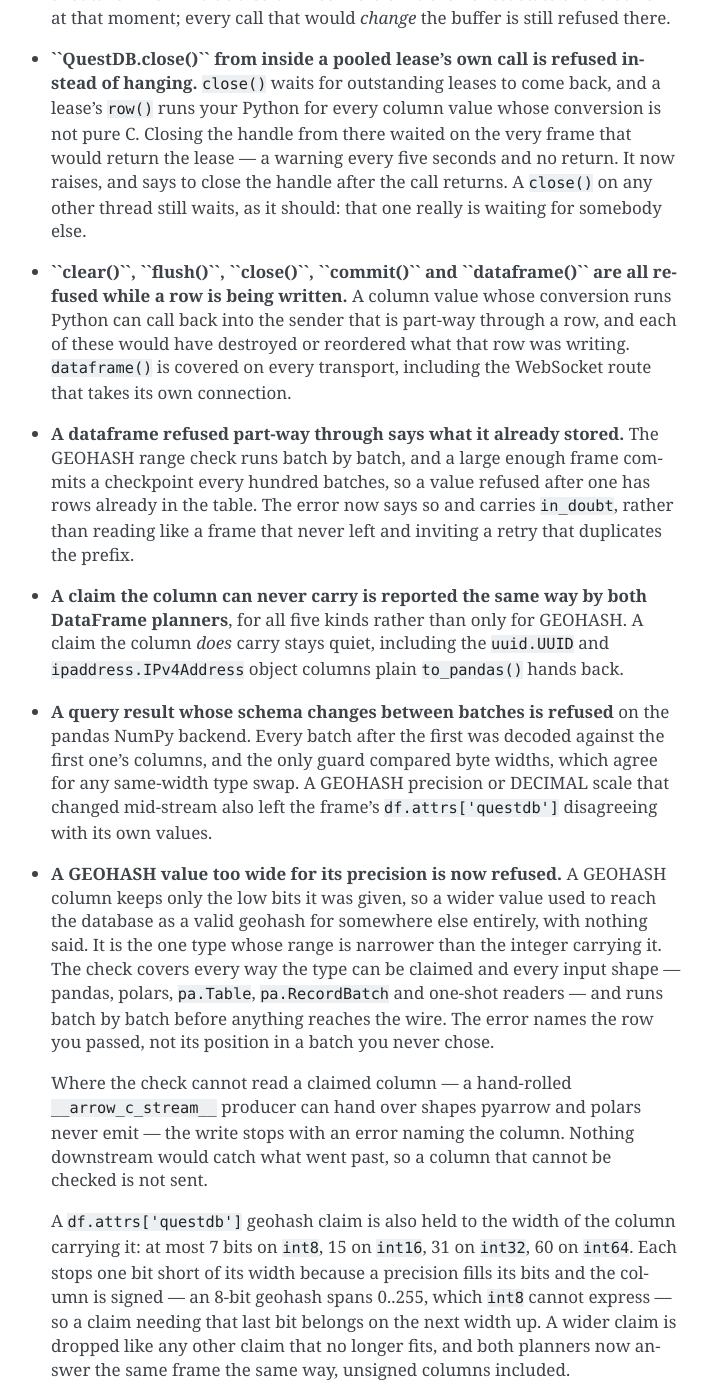
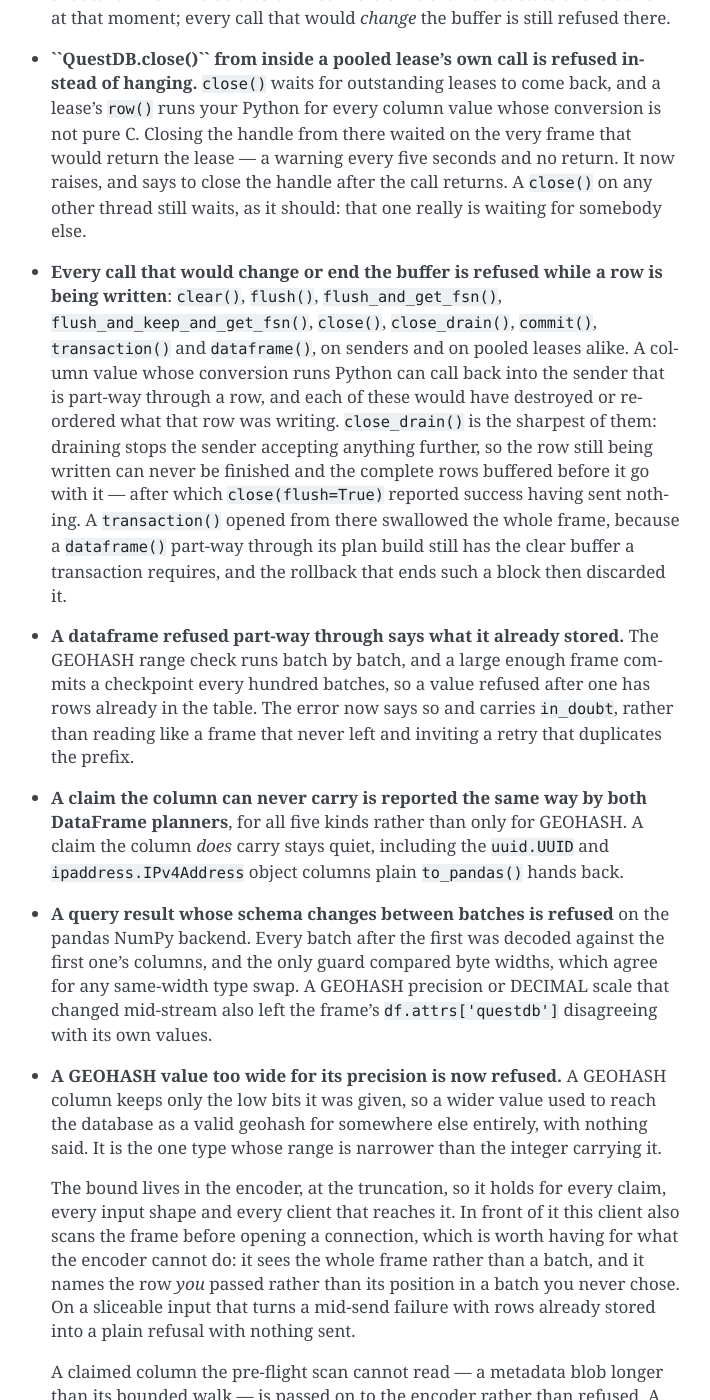
Before and after one commit to questdb/py-questdb-client, a Sphinx documentation site: the page built from docs/changelog.rst, in a window 1280 px wide and 1400 px high, scrolled down 5510 px. Shown: the whole window, without its empty margins (399-1109 px from the left). Built offline with Sphinx 7.4.7, drawn with Linux system fonts in a browser that asks for light colours; some of the changed text lies outside the part shown.

Commit message:
Make the client GEOHASH scan the early layer, not the only one
The encoder now holds every GEOHASH value to its claimed precision, at
the truncation, so this client's scan stops being the only thing between
a too-wide value and a geohash for somewhere else entirely.

That changes what "cannot check" has to mean. A claimed column whose
Arrow metadata runs past this side's bounded walk used to stop the send,
because nothing downstream would have caught an out-of-range value. It
is passed on now: the values may be entirely in range, and refusing them
over the length of the caller's metadata was a refusal about their
metadata rather than about their data. A blob that long with no claim in
it at all was refused too, which was the clearest over-refusal of the
lot.

The shape refusals stay. A batch that disagrees with its own schema is a
mistake rather than something the scan merely could not see, the
importer turns the same shapes away in its own words, and saying so
before a connection is opened is the better error.

What the scan is for is now written where it lives: it runs before a
connection is opened, sees the whole frame rather than a batch, and
names the caller's own row -- which on a sliceable input turns a
mid-send failure with rows already stored into a plain refusal with
nothing sent. The docstrings, the troubleshooting page and the changelog
say that instead of presenting it as the only line of defense.

Co-Authored-By: Claude Fable 5 <noreply@anthropic.com>

```diff
--- a/CHANGELOG.rst
+++ b/CHANGELOG.rst
@@ -240,12 +240,21 @@ Fixed
   returns. A ``close()`` on any other thread still waits, as it should:
   that one really is waiting for somebody else.
 
-- **``clear()``, ``flush()``, ``close()``, ``commit()`` and ``dataframe()``
-  are all refused while a row is being written.** A column value whose
-  conversion runs Python can call back into the sender that is part-way
-  through a row, and each of these would have destroyed or reordered what
-  that row was writing. ``dataframe()`` is covered on every transport,
-  including the WebSocket route that takes its own connection.
+- **Every call that would change or end the buffer is refused while a row
+  is being written**: ``clear()``, ``flush()``, ``flush_and_get_fsn()``,
+  ``flush_and_keep_and_get_fsn()``, ``close()``, ``close_drain()``,
+  ``commit()``, ``transaction()`` and ``dataframe()``, on senders and on
+  pooled leases alike. A column value whose conversion runs Python can call
+  back into the sender that is part-way through a row, and each of these
+  would have destroyed or reordered what that row was writing.
+  ``close_drain()`` is the sharpest of them: draining stops the sender
+  accepting anything further, so the row still being written can never be
+  finished and the complete rows buffered before it go with it — after
+  which ``close(flush=True)`` reported success having sent nothing. A
+  ``transaction()`` opened from there swallowed the whole frame, because a
+  ``dataframe()`` part-way through its plan build still has the clear
+  buffer a transaction requires, and the rollback that ends such a block
+  then discarded it.
 
 - **A dataframe refused part-way through says what it already stored.** The
   GEOHASH range check runs batch by batch, and a large enough frame commits
@@ -270,17 +279,22 @@ Fixed
   column keeps only the low bits it was given, so a wider value used to
   reach the database as a valid geohash for somewhere else entirely, with
   nothing said. It is the one type whose range is narrower than the integer
-  carrying it. The check covers every way the type can be claimed and every
-  input shape — pandas, polars, ``pa.Table``, ``pa.RecordBatch`` and
-  one-shot readers — and runs batch by batch before anything reaches the
-  wire. The error names the row you passed, not its position in a batch you
-  never chose.
+  carrying it.
 
-  Where the check cannot read a claimed column — a hand-rolled
-  ``__arrow_c_stream__`` producer can hand over shapes pyarrow and polars
-  never emit — the write stops with an error naming the column. Nothing
-  downstream would catch what went past, so a column that cannot be checked
-  is not sent.
+  The bound lives in the encoder, at the truncation, so it holds for every
+  claim, every input shape and every client that reaches it. In front of it
+  this client also scans the frame before opening a connection, which is
+  worth having for what the encoder cannot do: it sees the whole frame
+  rather than a batch, and it names the row *you* passed rather than its
+  position in a batch you never chose. On a sliceable input that turns a
+  mid-send failure with rows already stored into a plain refusal with
+  nothing sent.
+
+  A claimed column the pre-flight scan cannot read — a metadata blob longer
+  than its bounded walk — is passed on to the encoder rather than refused.
+  A malformed batch is still turned away here, in words that name the
+  column, because a batch that disagrees with its own schema is a mistake
+  rather than something the scan merely could not see.
 
   A ``df.attrs['questdb']`` geohash claim is also held to the width of the
   column carrying it: at most 7 bits on ``int8``, 15 on ``int16``, 31 on
--- a/docs/troubleshooting.rst
+++ b/docs/troubleshooting.rst
@@ -126,10 +126,12 @@ that disagrees is rejected, and the buffer is rewound to what it held
 before that row. A flush clears the pin, so ``row()`` knows nothing about
 the precision the server's column already has — writing a batch at the
 wrong one comes back as a server error at flush time. On the DataFrame
-path a value that does not fit the claimed precision is refused before
-anything reaches the wire: a
+path a value that does not fit the claimed precision is refused: a
 ``GEOHASH`` column keeps only the low bits, so a wider value would land as
-a valid geohash for somewhere else entirely.
+a valid geohash for somewhere else entirely. The bound is in the encoder,
+so it holds however the type was claimed; on a sliceable input the client
+also scans the whole frame first, and that refusal arrives before a
+connection is opened and names your own row number.
 
 **Fixed widths**: a ``'uuid'`` claim needs every non-null cell to be
 exactly 16 bytes and a ``'long256'`` claim exactly 32. An object column of
```
Also changed, not shown: 2 other files.
